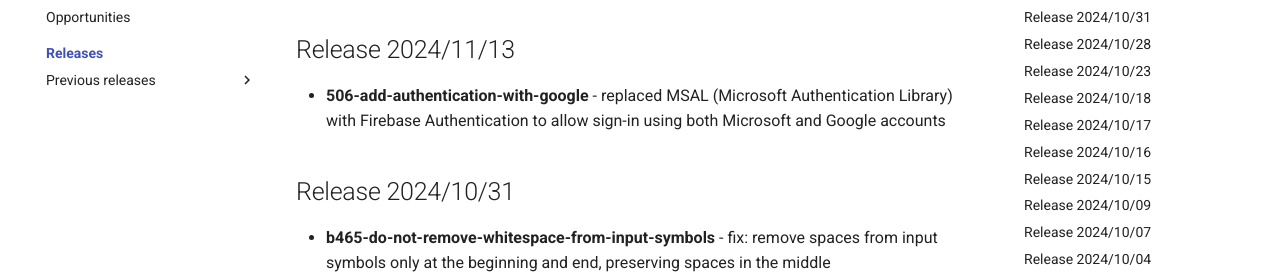
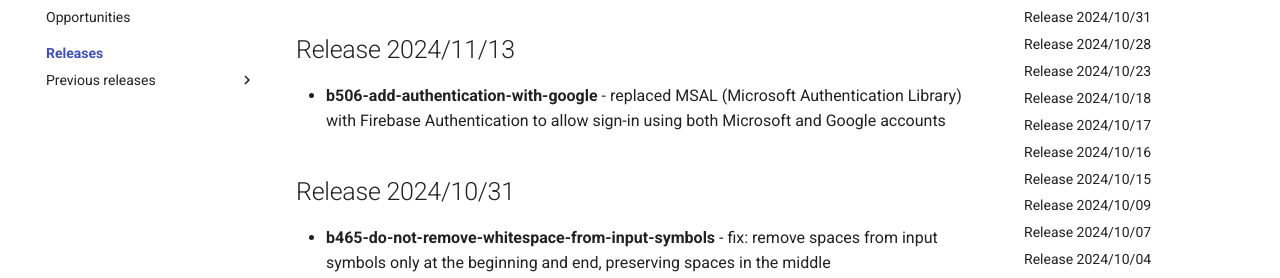
Before and after one commit to lambda-feedback/user-documentation, an MkDocs documentation site: the page built from docs/releases/index.md, in a window 1280 px wide and 900 px high. Shown: the part 196-474 px from the top of the window. Built offline with MkDocs 1.6.1 and Material for MkDocs 9.7.7, drawn with Linux system fonts in a browser that asks for light colours; comment, search, counter and statistics services are not loaded.

Commit message:
Update index.md

```diff
--- a/docs/releases/index.md
+++ b/docs/releases/index.md
@@ -1,6 +1,6 @@
 ## Release 2024/11/13
 
-- **506-add-authentication-with-google** - replaced MSAL (Microsoft Authentication Library) with Firebase Authentication to allow sign-in using both Microsoft and Google accounts
+- **b506-add-authentication-with-google** - replaced MSAL (Microsoft Authentication Library) with Firebase Authentication to allow sign-in using both Microsoft and Google accounts
 
 ## Release 2024/10/31
 
```
